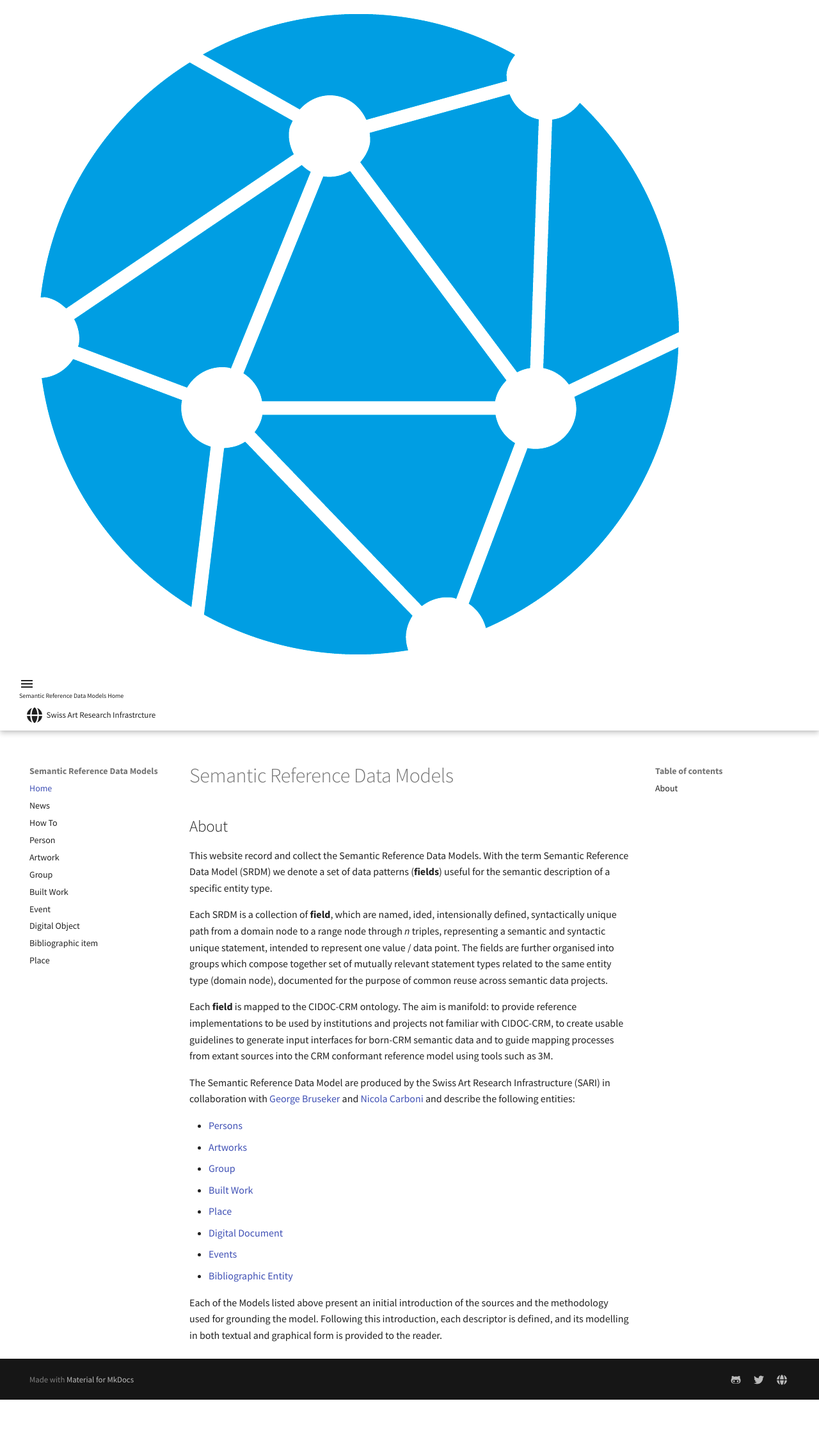
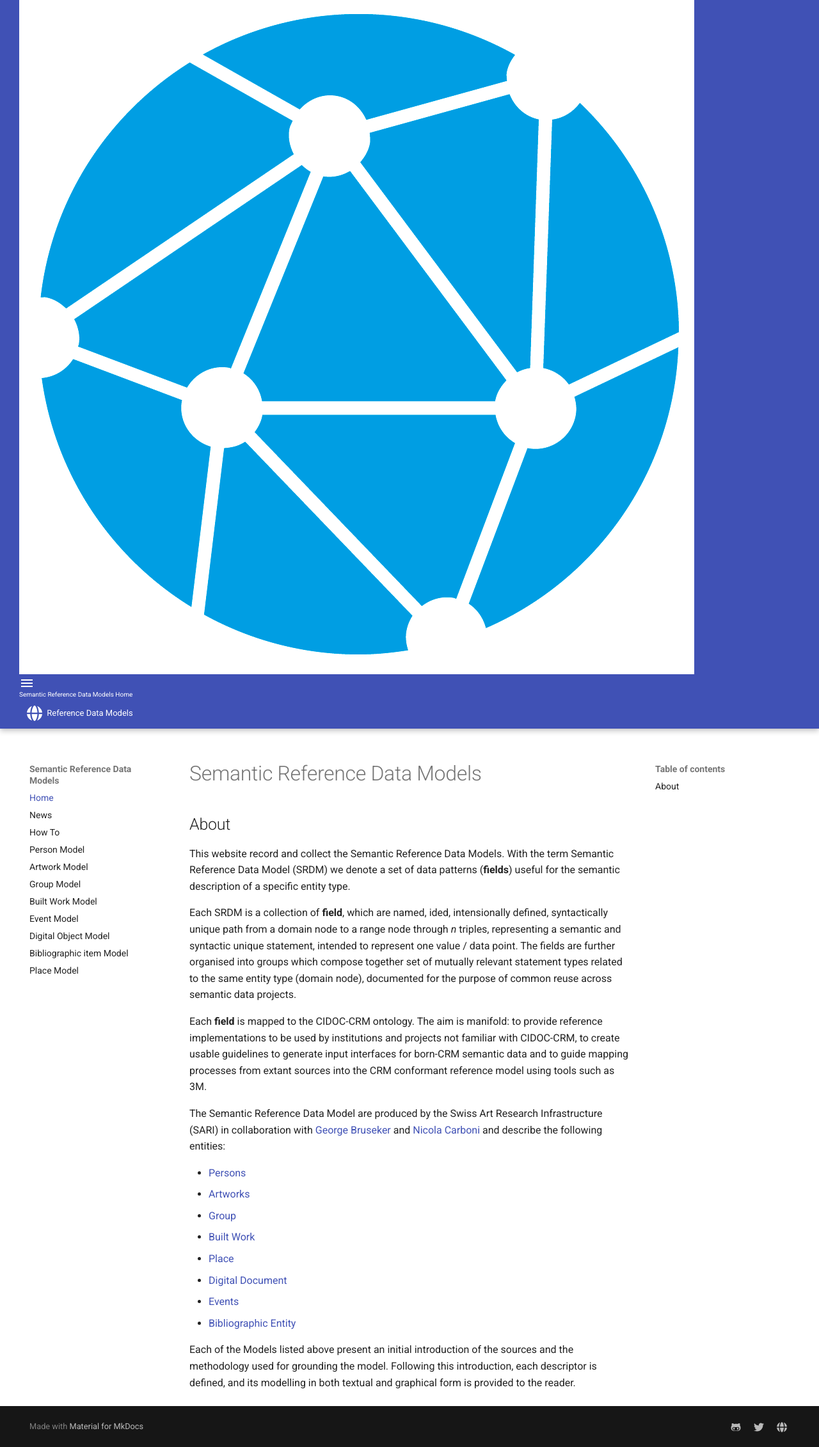
Before and after one commit to swiss-art-research-net/reference-data-models, an MkDocs documentation site: the page built from docs/index.md, in a window 1280 px wide. Shown: the whole page at 64% size. Built offline with MkDocs 1.6.1 and Material for MkDocs 9.7.7, drawn with Linux system fonts in a browser that asks for light colours; comment, search, counter and statistics services are not loaded; before the commit the page ends 2188 px from its top, so only the background shows below that.

Commit message:
Update mkdocs.yml
changed fonts and colors (indigo)

```diff
--- a/mkdocs.yml
+++ b/mkdocs.yml
@@ -1,7 +1,7 @@
 site_name: Semantic Reference Data Models
 site_description: Semantic Reference Data Models
-repo_name: Swiss Art Research Infrastrcture
-repo_url: https://swissartresearch.net
+repo_name: Reference Data Models
+repo_url: http://github.com/swiss-art-research-net/reference-data-models/
 edit_uri: ""
 
 # Customization
@@ -25,14 +25,14 @@ nav:
   - Home: index.md
   - News: news.md
   - How To: instruction.md
-  - Person: et/persons.md
-  - Artwork: et/artwork.md
-  - Group: et/group.md
-  - Built Work: et/built_work.md
-  - Event: et/event.md
-  - Digital Object: et/do.md
-  - Bibliographic item: et/bibliographic_item.md
-  - Place: et/place.md
+  - Person Model: et/persons.md
+  - Artwork Model: et/artwork.md
+  - Group Model: et/group.md
+  - Built Work Model: et/built_work.md
+  - Event Model: et/event.md
+  - Digital Object Model: et/do.md
+  - Bibliographic item Model: et/bibliographic_item.md
+  - Place Model: et/place.md
 
 
 theme:
@@ -42,13 +42,14 @@ theme:
     icon:
         repo: fontawesome/solid/globe
     font:
-        text: 'Source Sans Pro'
+#        text: 'Source Sans Pro'
         code: 'IBM Plex Mono'
     custom_dir: 'theme/'
     features:
       - navigation.instant
     palette:
-        primary: 'white'
+        primary: 'indigo'
+#        scheme: preference
 
 
 #plugins
```
